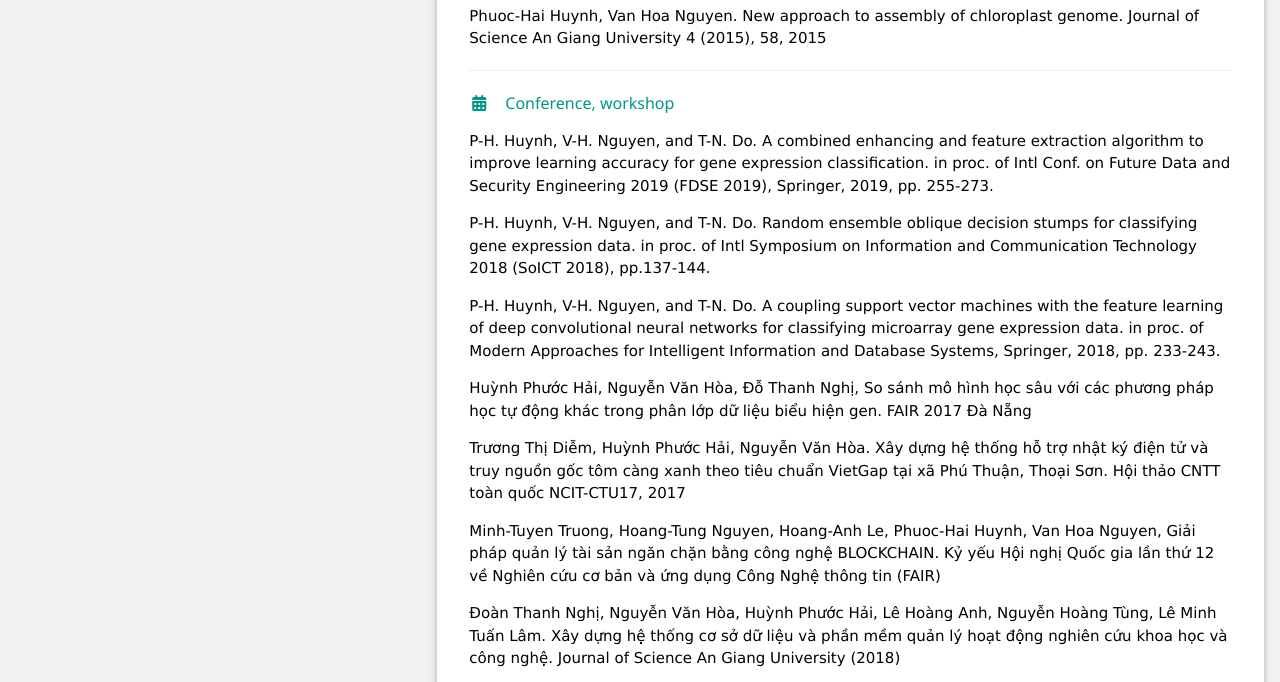
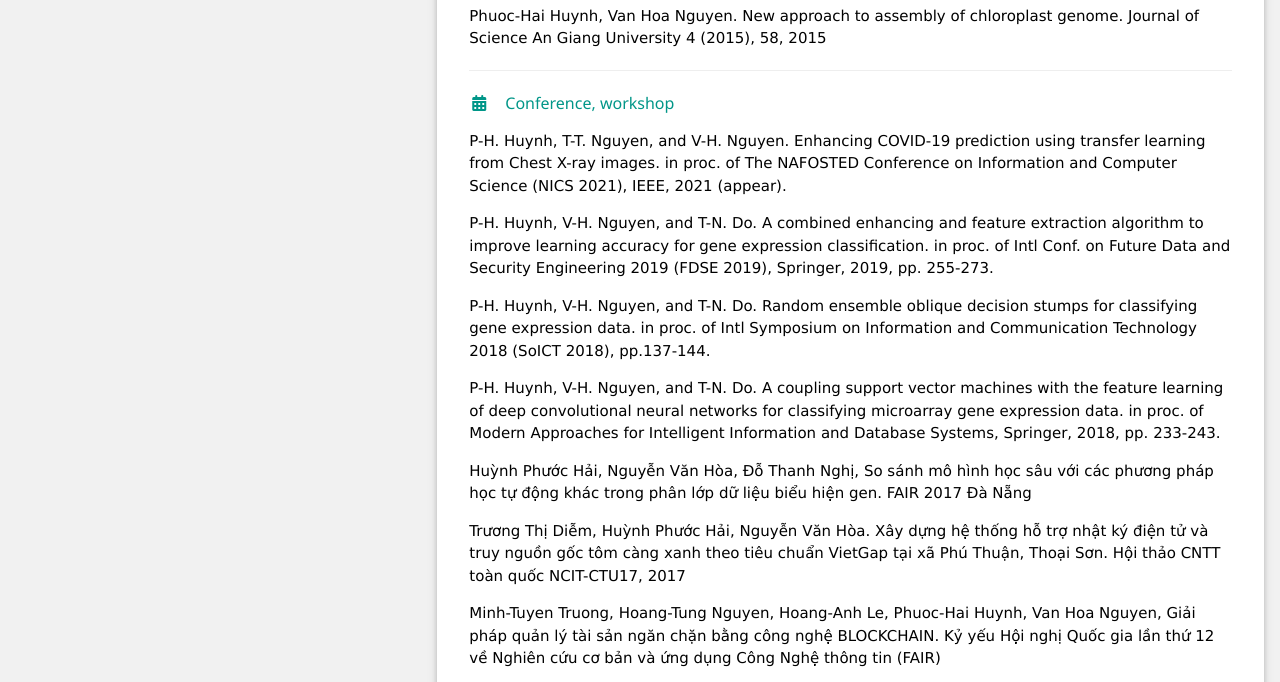
Before and after one commit to phuochaihuynh/phuochaihuynh.github.io, a plain HTML site: page index.html in a window 1280 px wide. Shown: the part 1300-1982 px from the top of the page. Drawn offline with nearby package versions, Linux system fonts and the light colour scheme.

Commit message:
Update index.html

```diff
--- a/index.html
+++ b/index.html
@@ -128,6 +128,9 @@
 
 
              <h6 class="w3-text-teal"><i class="fa fa-calendar fa-fw w3-margin-right"></i>Conference, workshop</h6>
+               <p>
+                 P-H. Huynh, T-T. Nguyen,  and V-H. Nguyen. Enhancing COVID-19 prediction using transfer learning from Chest X-ray images. in proc. of The NAFOSTED Conference on Information and Computer Science (NICS 2021), IEEE, 2021 (appear).
+             </p>
              <p>
                  P-H. Huynh, V-H. Nguyen, and T-N. Do. A combined enhancing and feature extraction algorithm to improve learning accuracy for gene expression classification. in proc. of Intl Conf. on Future Data and Security Engineering 2019 (FDSE 2019), Springer, 2019, pp. 255-273.
              </p>
```
